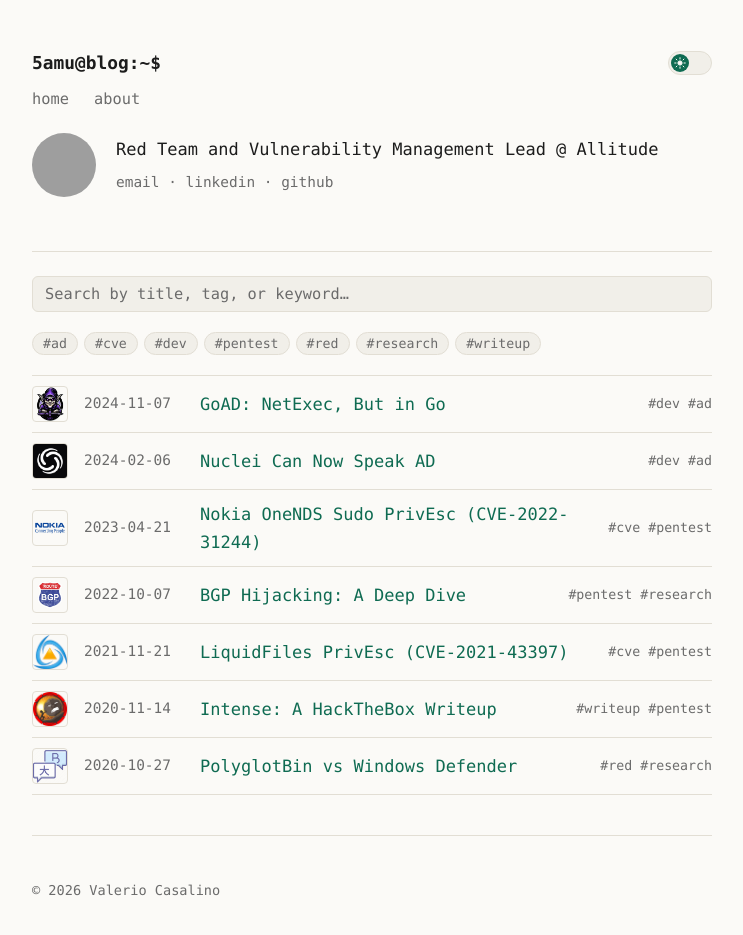
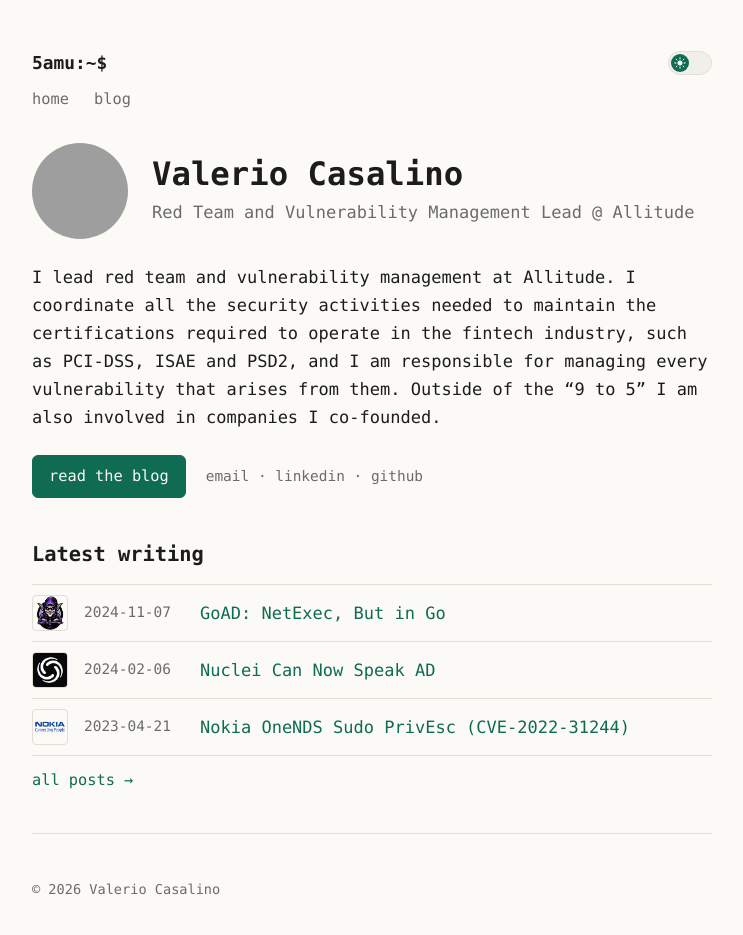
Before and after one commit to 5amu/5amu.github.io, a Jekyll site: the page built from index.md, in a window 1280 px wide, cut to the strip 0-965 px from the top of the page. Shown: the top 935 px of the strip, without its empty margins (268-1011 px from the left). Built offline with Jekyll 4.4.1, drawn with Linux system fonts in a browser that asks for light colours; some web fonts are replaced; grey boxes are pictures that could not be loaded.

Commit message:
Turn homepage into presentation page, move post index to /blog/
Add a home layout with hero, intro, contact links and latest posts,
move the full post list to blog.md (layout: blog), drop the about page,
and update header nav, config, llms.txt and CLAUDE.md accordingly.

Co-Authored-By: Claude Sonnet 5 <noreply@anthropic.com>

```diff
--- a/_config.yml
+++ b/_config.yml
@@ -1,5 +1,5 @@
-title: "5amu@blog:~$"
-description: "Valerio Casalino's blog on offensive security, vulnerability management, and cybersecurity research."
+title: "5amu:~$"
+description: "Valerio Casalino: offensive security, vulnerability management and cybersecurity research."
 markdown: kramdown
 url: "https://5amu.github.io"
 baseurl: ""
@@ -8,12 +8,12 @@ baseurl: ""
 author:
   name: Valerio Casalino
   email: casalinovalerio.cv [at] gmail.com
-  url: "https://5amu.github.io/about/"
+  url: "https://5amu.github.io/"
 
 # used by jekyll-seo-tag for Organization/publisher logo on BlogPosting JSON-LD
 logo: "https://avatars.githubusercontent.com/u/39925709?v=4"
 
-# used by jekyll-seo-tag for the homepage/about-page JSON-LD entity (name + sameAs)
+# used by jekyll-seo-tag for the homepage JSON-LD entity (name + sameAs)
 social:
   name: Valerio Casalino
   links:
@@ -33,16 +33,16 @@ defaults:
       path: "_posts"
     values:
       layout: "post"
-      permalink: /p/:title/
+      permalink: /blog/:title/
   # jekyll-seo-tag only reads page.image (no fallback to site.logo), so the
   # avatar is duplicated here to make it the og:image/twitter:image on the
-  # homepage and about page — otherwise link previews show no image at all.
+  # homepage and blog page — otherwise link previews show no image at all.
   - scope:
       path: "index.md"
     values:
       image: "https://avatars.githubusercontent.com/u/39925709?v=4"
   - scope:
-      path: "about.md"
+      path: "blog.md"
     values:
       image: "https://avatars.githubusercontent.com/u/39925709?v=4"
 exclude: ["sitemap.xml", "feed.xml", "LICENSE", "README.md", "CLAUDE.md", "Gemfile", "Gemfile.lock"]
--- a/_includes/header.html
+++ b/_includes/header.html
@@ -1,6 +1,7 @@
 <header>
   <div class="header-top">
-    <a class="site-title" href="{{site.baseurl}}/">{{site.title}}</a>
+    {% if page.prompt %}{% assign prompt = page.prompt %}{% elsif page.collection == "posts" %}{% capture prompt %}5amu:~/blog/p/{{ page.slug }}$ cd ../..{% endcapture %}{% else %}{% assign prompt = site.title %}{% endif %}
+    <a class="site-title" href="{{site.baseurl}}/">{{ prompt }}</a>
     <button
       id="theme-toggle"
       class="theme-toggle"
@@ -35,10 +36,10 @@
   </div>
   <nav>
     <a href="{{site.baseurl}}/">home</a>
-    <a href="{{site.baseurl}}/about/">about</a>
+    <a href="{{site.baseurl}}/blog/">blog</a>
   </nav>
 </header>
-{% include bio.html %}
+{% unless page.layout == "home" %}{% include bio.html %}{% endunless %}
 <script>
   (function () {
     var btn = document.getElementById("theme-toggle");
--- /dev/null
+++ b/_layouts/home.html
@@ -0,0 +1,46 @@
+<!DOCTYPE html>
+<html lang="en">
+  {% include head.html %}
+  <body>
+    <div class="wrap">
+      {% include header.html %}
+      <main>
+        <section class="hero">
+          <div class="hero-head">
+            <img class="hero-avatar" src="{{site.data.author.dp}}" alt="{{site.data.author.name}}" />
+            <div>
+              <h1>{{site.data.author.name}}</h1>
+              <p class="hero-role">{{site.data.author.description | strip_html}}</p>
+            </div>
+          </div>
+          <div class="content">{{content}}</div>
+          <p class="hero-actions">
+            <a class="button" href="{{site.baseurl}}/blog/">read the blog</a>
+            <span class="hero-contact">
+              {% for i in site.data.author.contact %}<a href="{{i.url}}" target="_blank" rel="noopener">{{i.title}}</a>{% unless forloop.last %} · {% endunless %}{% endfor %}
+            </span>
+          </p>
+        </section>
+
+        <section class="home-section">
+          <h2>Latest writing</h2>
+          <ul class="post-list">
+            {% for post in site.posts limit: 3 %}
+            <li>
+              {% if post.image %}
+              <a href="{{site.baseurl}}{{post.url}}" class="post-thumb">
+                <img src="{{post.image | relative_url}}" alt="" loading="lazy" />
+              </a>
+              {% endif %}
+              <time datetime="{{ post.date | date_to_xmlschema }}">{{ post.date | date: "%Y-%m-%d" }}</time>
+              <span class="post-title"><a href="{{site.baseurl}}{{post.url}}">{{post.title}}</a></span>
+            </li>
+            {% endfor %}
+          </ul>
+          <p class="section-more"><a href="{{site.baseurl}}/blog/">all posts &rarr;</a></p>
+        </section>
+      </main>
+      {% include footer.html %}
+    </div>
+  </body>
+</html>
--- a/_layouts/post.html
+++ b/_layouts/post.html
@@ -20,7 +20,7 @@
           </div>
           <div class="content">{{content}}</div>
         </article>
-        <p><a href="{{site.baseurl}}/">&larr; back home</a></p>
+        <p><a href="{{site.baseurl}}/blog/">&larr; back to blog</a></p>
       </main>
       {% include footer.html %}
     </div>
--- a/assets/css/style.css
+++ b/assets/css/style.css
@@ -143,6 +143,8 @@ header {
 }
 
 .site-title {
+  min-width: 0;
+  overflow-wrap: anywhere;
   font-family: var(--font-mono);
   font-weight: 600;
   font-size: 1.05em;
@@ -593,3 +595,82 @@ footer {
     flex: none;
   }
 }
+
+/* home / presentation */
+.hero-head {
+  display: flex;
+  align-items: center;
+  gap: 24px;
+  margin-bottom: 24px;
+}
+.hero-avatar {
+  width: 96px;
+  height: 96px;
+  border-radius: 50%;
+  flex-shrink: 0;
+  display: block;
+}
+.hero h1 {
+  margin: 0;
+  font-size: 1.9em;
+  line-height: 1.2;
+}
+.hero-role {
+  margin: 4px 0 0;
+  font-family: var(--font-mono);
+  color: var(--muted);
+}
+.hero .content > :first-child {
+  margin-top: 0;
+}
+.hero-actions {
+  display: flex;
+  flex-wrap: wrap;
+  align-items: center;
+  gap: 10px 20px;
+  margin: 24px 0 0;
+}
+.button {
+  font-family: var(--font-mono);
+  font-size: 0.9em;
+  padding: 8px 16px;
+  color: var(--bg);
+  background: var(--accent);
+  border: 1px solid var(--accent);
+  border-radius: 6px;
+}
+.button:hover {
+  text-decoration: none;
+  opacity: 0.85;
+}
+.hero-contact {
+  font-family: var(--font-mono);
+  font-size: 0.85em;
+  color: var(--muted);
+}
+.hero-contact a {
+  color: var(--muted);
+}
+.hero-contact a:hover {
+  color: var(--accent);
+}
+.home-section {
+  margin-top: 40px;
+}
+.home-section h2 {
+  margin: 0 0 12px;
+  font-size: 1.2em;
+}
+.section-more {
+  margin: 12px 0 0;
+  font-family: var(--font-mono);
+  font-size: 0.9em;
+}
+
+@media (max-width: 480px) {
+  .hero-head {
+    flex-direction: column;
+    align-items: flex-start;
+    gap: 12px;
+  }
+}
--- a/index.md
+++ b/index.md
@@ -1,4 +1,5 @@
 ---
-title: Blog
-layout: blog
+layout: home
 ---
+
+I lead red team and vulnerability management at Allitude. I coordinate all the security activities needed to maintain the certifications required to operate in the fintech industry, such as PCI-DSS, ISAE and PSD2, and I am responsible for managing every vulnerability that arises from them. Outside of the "9 to 5" I am also involved in companies I co-founded.
--- a/llms.txt
+++ b/llms.txt
@@ -4,11 +4,11 @@
 
 > {{ site.description }}
 
-Written by {{ site.data.author.name }}, {{ site.data.author.description | strip_html }}.
+Site of {{ site.data.author.name }}, {{ site.data.author.description | strip_html }}.
 
-## About
+## Pages
 
-- [About]({{ site.url }}{{ site.baseurl }}/about/): Background, role, and contact links.
+- [Blog]({{ site.url }}{{ site.baseurl }}/blog/): Searchable list of all posts.
 
 ## Posts
 {% for post in site.posts %}
```
Also changed, not shown: CLAUDE.md (+9 -10 lines), about.md (deleted, +0 -8 lines), blog.md (added, +7 -0 lines).
